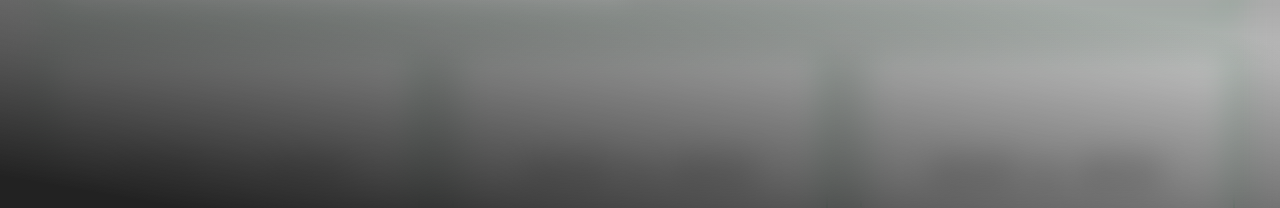
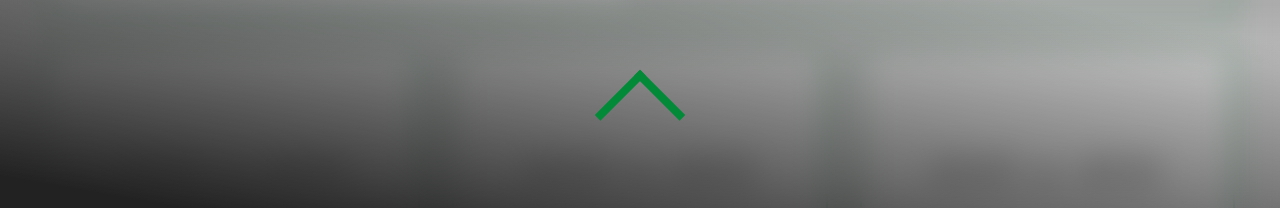
Before and after one commit to gustavowill/portfolio-gustavowill, a Next.js app: page / in a window 1280 px wide. Shown: the part 573-781 px from the top of the page. Built offline with nearby package versions, Linux system fonts and the light colour scheme.

Commit message:
feat: adiciona seta no banner. ajusta Projects para se adequar ao novo comportamento do Banner

```diff
--- a/src/components/patterns/Banner/index.js
+++ b/src/components/patterns/Banner/index.js
@@ -21,6 +21,7 @@ export default function Banner() {
       >
         Portfólio
       </Text>
+      <BannerWrapper.UpArrow />
     </BannerWrapper>
   );
 }
--- a/src/components/patterns/Banner/styles.js
+++ b/src/components/patterns/Banner/styles.js
@@ -5,17 +5,17 @@ const BannerWrapper = styled.section`
     ${({ bannerVisible }) => {
     if (bannerVisible) {
       return css`
-        top: 0vh;
+        top: 0;
       `;
     }
     return css`
-      top: -105vh;
+      top: -105%;
     `;
   }}
 
   position: fixed;
   width: 100%;
-  height: 100vh;
+  height: 100%;
   display: flex;
   flex-direction: column;
   justify-content: center;
@@ -26,6 +26,7 @@ const BannerWrapper = styled.section`
   box-shadow: 0 10px 20px 5px black;
   z-index: 2;
   transition: 1000ms;
+  cursor: pointer;
   div {
     display: flex;
     justify-content: center;
@@ -35,7 +36,17 @@ const BannerWrapper = styled.section`
     vertical-align: top;
     margin: 0 1em;
   }
+`;
 
+BannerWrapper.UpArrow = styled.div`
+  position: fixed;
+  bottom: 5rem;
+  left: 47.5vw;
+  width: 5vw;
+  height: 5vw;
+  border: solid ${getThemeColor('primary')};
+  border-width: 0.5rem 0.5rem 0 0;
+  transform: rotate(-45deg);
 `;
 
 export default BannerWrapper;
--- a/src/components/patterns/Projects/index.js
+++ b/src/components/patterns/Projects/index.js
@@ -7,7 +7,6 @@ import projects from '../../../../public/projects/projects.json';
 export default function Project() {
   return (
     <ProjectsWrapper>
-      <ProjectsWrapper.Container>
       <Text tag="h2" variant="projectTitle">Meus Projetos</Text>
       <Grid>
         <Grid.Row>
@@ -55,7 +54,6 @@ export default function Project() {
           })}
         </Grid.Row>
       </Grid>
-      </ProjectsWrapper.Container>
     </ProjectsWrapper>
   );
 }
--- a/src/components/patterns/Projects/styles.js
+++ b/src/components/patterns/Projects/styles.js
@@ -38,11 +38,6 @@ const cardHoverEffect = {
 };
 
 const ProjectsWrapper = styled.section`
-
-`;
-
-ProjectsWrapper.Container = styled.div`
-
   padding-top: 0.83em;
   text-align: center;
   h2 {
```
Lines whose indentation alone changed are shown as unchanged.
